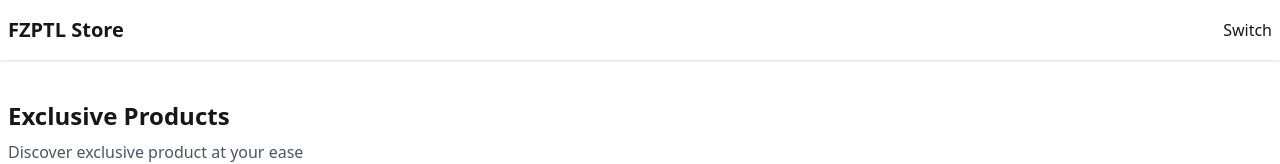
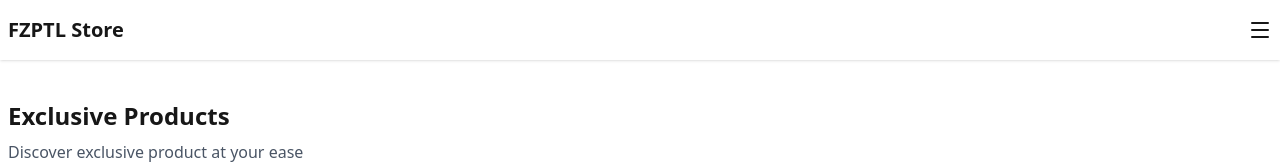
Before and after one commit to cypherab01/fzptl-nextjs-products-app, a Next.js app: page / in a window 1280 px wide. Shown: the top 164 px of the page. Built offline with nearby package versions, Linux system fonts and the light colour scheme; no server answers.

Commit message:
feat: client side category filtering

```diff
--- a/app/globals.css
+++ b/app/globals.css
@@ -12,12 +12,12 @@
   --font-mono: var(--font-geist-mono);
 }
 
-@media (prefers-color-scheme: dark) {
+/* @media (prefers-color-scheme: dark) {
   :root {
     --background: #0a0a0a;
     --foreground: #ededed;
   }
-}
+} */
 
 body {
   background: var(--background);
--- a/app/layout.tsx
+++ b/app/layout.tsx
@@ -31,9 +31,7 @@ export default function RootLayout({
         className={`${geistSans.variable} ${geistMono.variable} antialiased flex flex-col min-h-dvh`}
       >
         <Navbar />
-
         <main className="flex-1">{children}</main>
-
         <Footer />
       </body>
     </html>
--- a/app/page.tsx
+++ b/app/page.tsx
@@ -1,4 +1,4 @@
-import ListProducts from '@/components/layouts/ListProducts';
+import FetchProducts from '@/components/layouts/FetchProducts';
 import SectionHeader from '@/components/layouts/SectionHeader';
 import ProductsCardSkeleton from '@/components/product/ProductCardSkeleton';
 import { Suspense } from 'react';
@@ -12,11 +12,9 @@ export default function ProductsPage() {
         description="Discover exclusive product at your ease"
       />
 
-      {/* filtering list goes here */}
-
       {/* product list */}
       <Suspense fallback={<ProductsCardSkeleton />}>
-        <ListProducts />
+        <FetchProducts />
       </Suspense>
     </>
   );
--- /dev/null
+++ b/components/layouts/FetchProducts.tsx
@@ -0,0 +1,16 @@
+import { getProducts } from '@/helpers/getProducts';
+import ProductCard from '@/components/product/ProductCard';
+import ProductNotFound from '@/components/product/ProductNotFound';
+import ListProducts from './ListProducts';
+
+const FetchProducts = async () => {
+  const products = await getProducts();
+
+  if (!products) {
+    return <ProductNotFound />;
+  }
+
+  return <ListProducts products={products} />;
+};
+
+export default FetchProducts;
--- a/components/layouts/ListProducts.tsx
+++ b/components/layouts/ListProducts.tsx
@@ -1,20 +1,54 @@
-import { getProducts } from '@/helpers/getProducts';
-import ProductCard from '@/components/product/ProductCard';
-import ProductNotFound from '@/components/product/ProductNotFound';
+'use client';
 
-const ListProducts = async () => {
-  const products = await getProducts();
+import { Product } from '@/types/Product';
+import ProductCard from '../product/ProductCard';
+import { useMemo, useState } from 'react';
 
-  if (!products) {
-    return <ProductNotFound />;
-  }
+const ListProducts = ({ products }: { products: Product[] }) => {
+  const [selectedCategory, setSelectedCategory] = useState<string>('all');
+
+  // finding unique categories from props
+  // could remove useMemo if react-compiler is enabled.
+  const categories = useMemo(() => {
+    const unique = Array.from(new Set(products.map((p) => p.category)));
+    return ['all', ...unique];
+  }, [products]);
+
+  console.log(categories);
+
+  const filteredProducts = useMemo(() => {
+    if (selectedCategory === 'all') return products; // here we returing original props
+    return products.filter((p) => p.category === selectedCategory);
+  }, [products, selectedCategory]);
 
   return (
-    <section className="grid grid-cols-1 sm:grid-cols-2 md:grid-cols-3 gap-4">
-      {products.map((product, _) => (
-        <ProductCard key={product.id} product={product} />
-      ))}
-    </section>
+    <>
+      {/* client side filtering */}
+      <div className="my-4 flex items-center gap-2 flex-wrap">
+        {categories.map((cat) => (
+          <button
+            key={cat}
+            onClick={() => setSelectedCategory(cat)}
+            className={`px-3 py-1 rounded-md border text-sm transition capitalize
+              ${
+                selectedCategory === cat
+                  ? 'bg-black text-white'
+                  : 'bg-white text-black'
+              }
+            `}
+          >
+            {cat}
+          </button>
+        ))}
+      </div>
+
+      {/* listing products */}
+      <section className="grid grid-cols-1 sm:grid-cols-2 md:grid-cols-3 gap-4">
+        {filteredProducts.map((product, _) => (
+          <ProductCard key={product.id} product={product} />
+        ))}
+      </section>
+    </>
   );
 };
 
--- a/components/layouts/Navbar.tsx
+++ b/components/layouts/Navbar.tsx
@@ -5,8 +5,7 @@ const Navbar = () => {
     <div className="shadow">
       <header className="container py-4 px-2 mx-auto flex items-center justify-between">
         <Logo />
-        {/* TODO: MAYBE WE ADD THEME TOGGLE HERE */}
-        Switch
+        <HamBurgerMenu />
       </header>
     </div>
   );
@@ -17,3 +16,24 @@ export default Navbar;
 export const Logo = () => (
   <h1 className="font-bold text-xl">{siteConfig.shortName} Store</h1>
 );
+
+const HamBurgerMenu = () => {
+  return (
+    <svg
+      xmlns="http://www.w3.org/2000/svg"
+      width="24"
+      height="24"
+      viewBox="0 0 24 24"
+      fill="none"
+      stroke="currentColor"
+      strokeWidth="2"
+      strokeLinecap="round"
+      strokeLinejoin="round"
+      className="lucide lucide-menu-icon lucide-menu cursor-not-allowed"
+    >
+      <path d="M4 5h16" />
+      <path d="M4 12h16" />
+      <path d="M4 19h16" />
+    </svg>
+  );
+};
--- a/components/product/ProductNotFound.tsx
+++ b/components/product/ProductNotFound.tsx
@@ -10,7 +10,7 @@ const ProductNotFound = () => {
           xmlns="http://www.w3.org/2000/svg"
           fill="none"
           viewBox="0 0 24 24"
-          stroke-width="1"
+          strokeWidth="1"
           stroke="currentColor"
           className="text-center w-full size-20"
         >
--- a/helpers/getProducts.ts
+++ b/helpers/getProducts.ts
@@ -1,12 +1,14 @@
 import { apiFetch } from '@/constants/api';
+import { ENDPOINTS } from '@/constants/endpoints';
 import { Product } from '@/types/Product';
 
 export const getProducts = async (): Promise<Product[] | null> => {
   try {
-    const products: Product[] = await apiFetch<Product[]>('/products');
+    const products: Product[] = await apiFetch<Product[]>(ENDPOINTS.products);
     // return null; // see product not found
+
     // small two second delay to simulate skeleton of product card
-    // await new Promise((resolve) => setTimeout(resolve, 20000));
+    await new Promise((resolve) => setTimeout(resolve, 2000));
 
     return products;
   } catch (error) {
```
